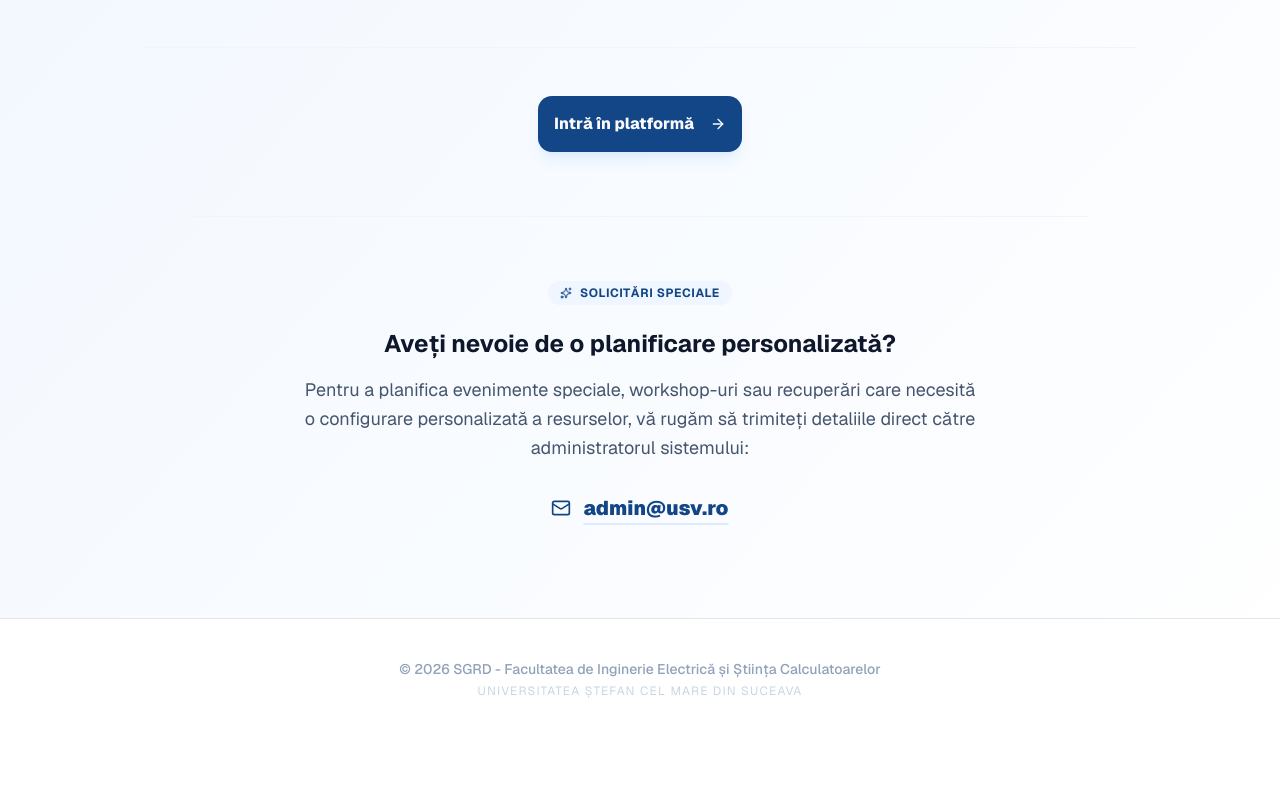
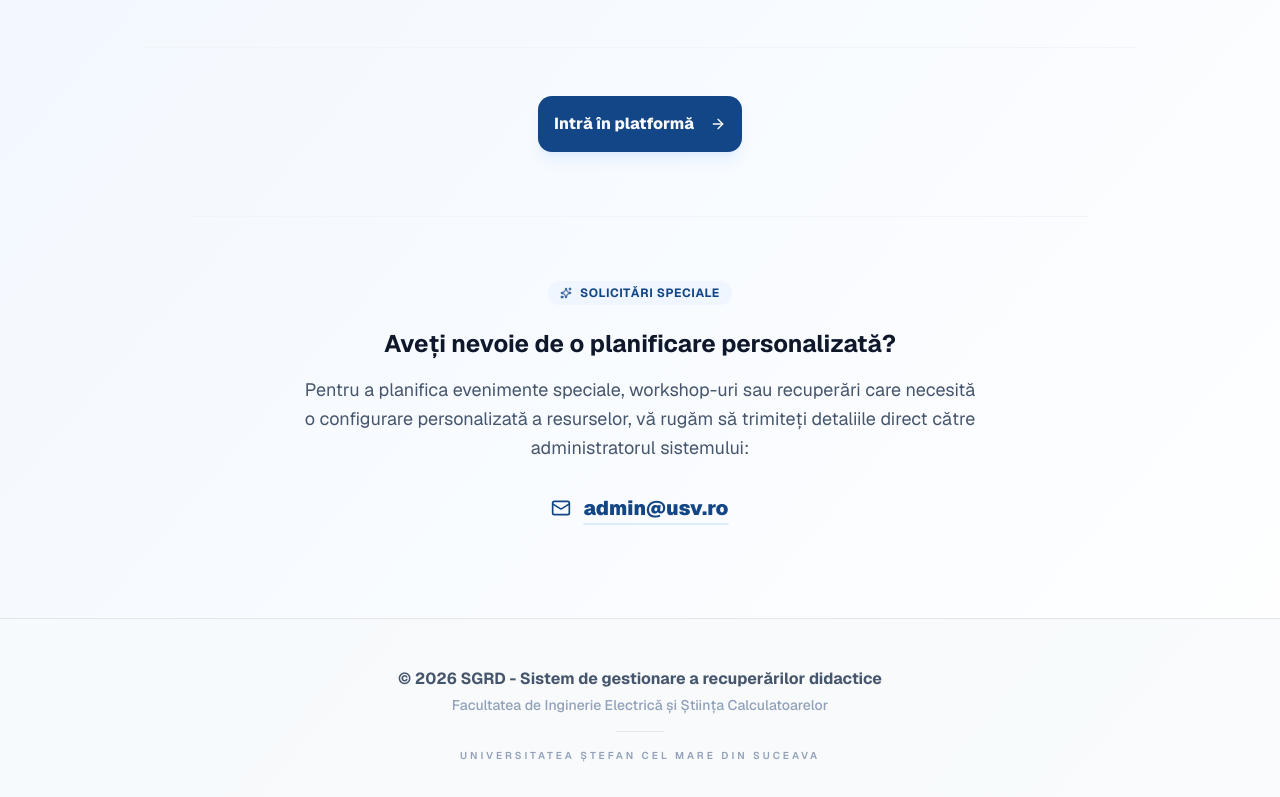
Before and after one commit to Licenta-proiect/frontend, a Next.js app in the folder frontend/: page / in a window 1280 px wide. Shown: the part 690-1487 px from the top of the page. Before the commit the page ends 1429 px from the top, so only its background shows below. Built offline with nearby package versions, Linux system fonts and the light colour scheme; no server answers.

Commit message:
Update page.tsx

```diff
--- a/frontend/src/app/page.tsx
+++ b/frontend/src/app/page.tsx
@@ -156,12 +156,17 @@ export default function Home() {
         </section>
       </main>
 
-      <footer className="border-t bg-white py-10 mt-auto">
+      {/* FOOTER */}
+      <footer className="border-t bg-slate-50/80 py-12 mt-auto">
         <div className="container mx-auto px-4 text-center">
+          <p className="text-slate-600 font-bold mb-1">
+            © 2026 SGRD - Sistem de gestionare a recuperărilor didactice
+          </p>
           <p className="text-sm text-slate-400 font-medium">
-            © 2026 SGRD - Facultatea de Inginerie Electrică și Știința Calculatoarelor
+            Facultatea de Inginerie Electrică și Știința Calculatoarelor
           </p>
-          <p className="text-xs text-slate-300 mt-1 uppercase tracking-widest">
+          <div className="h-px w-12 bg-slate-200 mx-auto my-4" />
+          <p className="text-[10px] text-slate-400 uppercase tracking-[0.3em] font-semibold">
             Universitatea Ștefan cel Mare din Suceava
           </p>
         </div>
```
